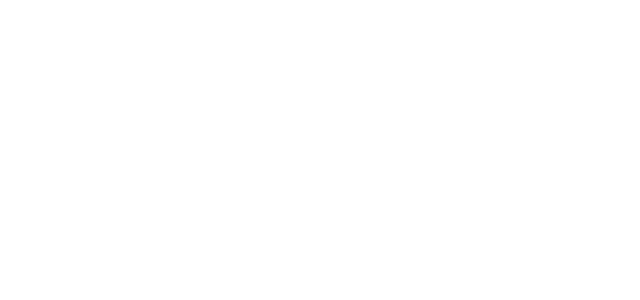
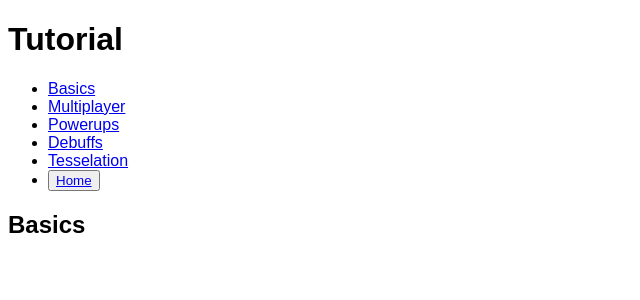
Before and after one commit to ClaraY05/cs35l-project-minesweeper, a React (Vite) app in the folder frontend/: page /tutorial/basics in a window 1280 px wide. Before the commit this address had no page. Shown: the top 300 px of the page, without its empty margins (0-640 px from the left). Built offline with nearby package versions, Linux system fonts and the light colour scheme.

Commit message:
Added basic Tutorial pages and directory

```diff
--- a/frontend/src/App.tsx
+++ b/frontend/src/App.tsx
@@ -5,6 +5,12 @@ import Keybinds from "./pages/Settings/Keybinds"
 import Sound from "./pages/Settings/Sound"
 import VideoInterface from "./pages/Settings/VideoInterface"
 import Notifications from "./pages/Settings/Notifications"
+import Tutorial from "./pages/Tutorial/Tutorial"
+import Basics from "./pages/Tutorial/Basics"
+import Debuffs from "./pages/Tutorial/Debuffs"
+import Multiplayer from "./pages/Tutorial/Multiplayer"
+import Powerups from "./pages/Tutorial/Powerups"
+import Tesselation from "./pages/Tutorial/Tesselation"
 
 import { Routes, Route, Navigate } from 'react-router-dom';
 
@@ -15,6 +21,14 @@ const App = () => {
         <Routes>
             <Route path="/" element={<Home/>}/>
             <Route path="/play" element={<Play/>}/>
+            <Route path="/tutorial" element={<Tutorial/>}>
+                <Route index element={<Navigate to="basics" replace />} />
+                <Route path="basics" element={< Basics/>} />
+                <Route path="multiplayer" element={<Multiplayer />} />
+                <Route path="powerups" element={<Powerups />} />
+                <Route path="debuffs" element={<Debuffs />} />
+                <Route path="tesselation" element={<Tesselation />} />
+            </Route>
             <Route path="/settings" element={<Settings/>}>
                 <Route index element={<Navigate to="keybinds" replace />} />
                 <Route path="keybinds" element={< Keybinds/>} />
--- a/frontend/src/pages/Home/Home.tsx
+++ b/frontend/src/pages/Home/Home.tsx
@@ -5,6 +5,7 @@ const Home = () => {
     <>
         <li>
             <ul><Link to="/play">Play</Link></ul>
+            <ul><Link to="/tutorial">Tutorial</Link></ul>
             <ul><Link to="/settings">Settings</Link></ul>
         </li>
     </>
--- /dev/null
+++ b/frontend/src/pages/Tutorial/Basics.tsx
@@ -0,0 +1,9 @@
+const Basics = () => {
+    return (
+        <div>
+            <h2>Basics</h2>
+        </div>
+    );
+}
+
+export default Basics;
--- /dev/null
+++ b/frontend/src/pages/Tutorial/Debuffs.tsx
@@ -0,0 +1,9 @@
+const Debuffs = () => {
+    return (
+        <div>
+            <h2>Debuffs</h2>
+        </div>
+    );
+}
+
+export default Debuffs;
--- /dev/null
+++ b/frontend/src/pages/Tutorial/Multiplayer.tsx
@@ -0,0 +1,9 @@
+const Multiplayer = () => {
+    return (
+        <div>
+            <h2>Multiplayer</h2>
+        </div>
+    );
+}
+
+export default Multiplayer;
--- /dev/null
+++ b/frontend/src/pages/Tutorial/Powerups.tsx
@@ -0,0 +1,9 @@
+const Powerups = () => {
+    return (
+        <div>
+            <h2>Powerups</h2>
+        </div>
+    );
+}
+
+export default Powerups;
--- /dev/null
+++ b/frontend/src/pages/Tutorial/Tesselation.tsx
@@ -0,0 +1,9 @@
+const Tesselation = () => {
+    return (
+        <div>
+            <h2>Tesselation</h2>
+        </div>
+    );
+}
+
+export default Tesselation;
--- /dev/null
+++ b/frontend/src/pages/Tutorial/Tutorial.tsx
@@ -0,0 +1,24 @@
+import React from "react";
+import { Outlet, Link } from "react-router-dom";
+
+const Tutorial = () => {
+    return (
+        <div>
+            <h1>Tutorial</h1>
+            <nav>
+                <ul>
+                    <li><Link to="basics">Basics</Link></li>
+                    <li><Link to="multiplayer">Multiplayer</Link></li>
+                    <li><Link to="powerups">Powerups</Link></li>
+                    <li><Link to="debuffs">Debuffs</Link></li>
+                    <li><Link to="tesselation">Tesselation</Link></li>
+                    <li><button><Link to="/">Home</Link></button></li>
+                </ul>
+            </nav>
+            <main>
+                <Outlet />
+            </main>
+        </div>
+    )
+}
+export default Tutorial;
```
